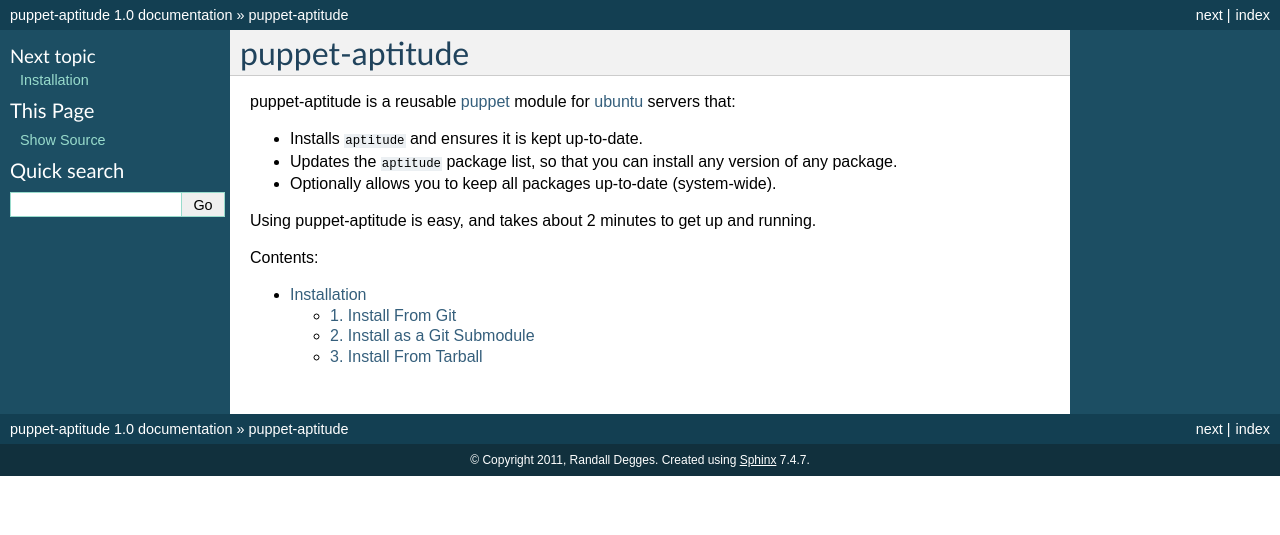
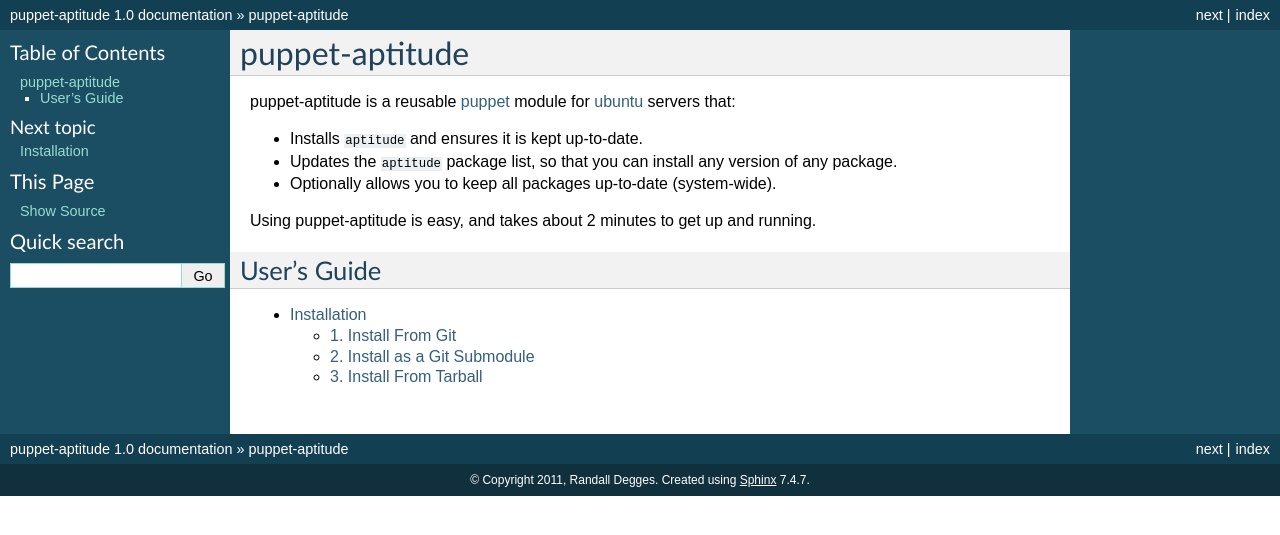
Before and after one commit to ardumont/puppet-aptitude, a Sphinx documentation site: the page built from docs/index.rst, in a window 1280 px wide. Shown: the top 535 px of the page. Built offline with Sphinx 7.4.7, drawn with Linux system fonts in a browser that asks for light colours.

```diff
--- a/docs/index.rst
+++ b/docs/index.rst
@@ -11,7 +11,8 @@ puppet-aptitude is a reusable `puppet <http://www.puppetlabs.com/>`_ module for
 
 Using puppet-aptitude is easy, and takes about 2 minutes to get up and running.
 
-Contents:
+User's Guide
+------------
 
 .. toctree::
    :maxdepth: 2
```
